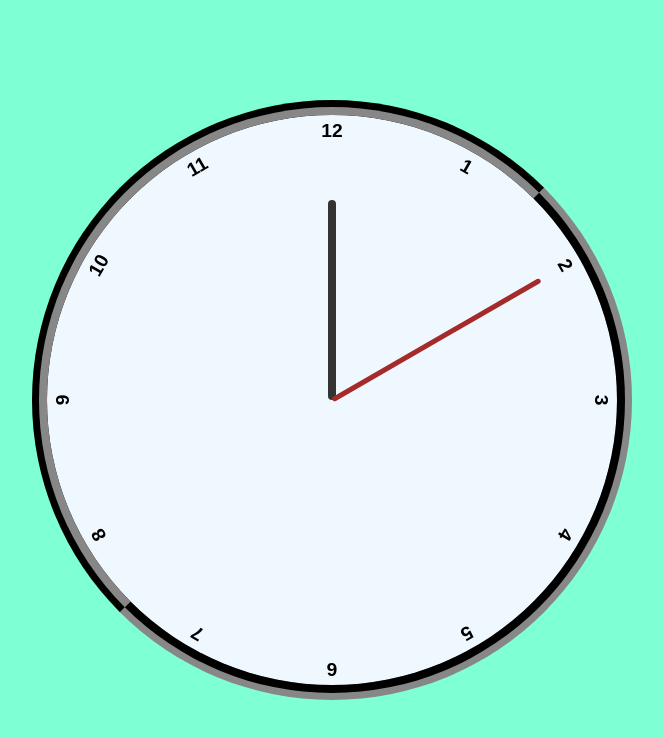
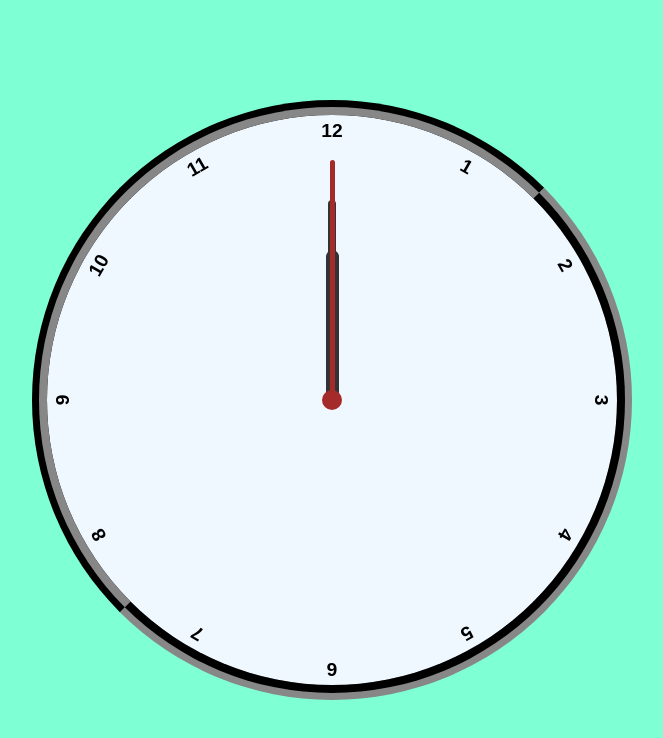
Before and after one commit to florianopolismarcelo/diversos-projetos, a plain HTML site: page projeto-relogio/index.html in a window 1280 px wide. Shown: the whole page, without its empty margins (308-971 px from the left). Drawn offline with Linux system fonts and the light colour scheme.

Commit message:
projeto relogio

```diff
--- a/projeto-relogio/css/style.css
+++ b/projeto-relogio/css/style.css
@@ -17,8 +17,8 @@ main {
   justify-content: center;
 }
 .clock {
-  width: 600px;
-  height: 600px;
+  min-width: 600px;
+  min-height: 600px;
   background-color: #f0f8ff;
   border-radius: 600px;
   border: 15px groove #333;
@@ -79,7 +79,7 @@ main {
   background-color: #a52a2a;
   position: absolute;
   border-radius: 5px;
-  transform: translate(0, -50%) rotate(60deg);
+  transform: translate(0, -50%);
   transform-origin: bottom center;
 }
 .minute-hand {
@@ -91,3 +91,19 @@ main {
   transform: translate(0, -50%);
   transform-origin: bottom center;
 }
+.hour-hand {
+  width: 13px;
+  height: 150px;
+  background-color: #333;
+  position: absolute;
+  border-radius: 13px;
+  transform: translate(0, -50%);
+  transform-origin: bottom center;
+}
+.center {
+  width: 20px;
+  height: 20px;
+  border-radius: 20px;
+  background-color: #a52a2a;
+  position: absolute;
+}
--- a/projeto-relogio/index.html
+++ b/projeto-relogio/index.html
@@ -7,7 +7,7 @@
     <script defer src="./js/script.js"></script>
     <title>Clock</title>
   </head>
-  <!-- Projeto youtube: https://www.youtube.com/watch?v=FJGNnYG50gA parei em 16:48ms continuar depois-->
+  <!-- Projeto youtube: https://www.youtube.com/watch?v=FJGNnYG50gA parei em 22:26ms continuar depois-->
   <body>
     <main>
       <!--Ao digitar div + . e nome da classe ele já cria uma div com class-->
@@ -16,6 +16,8 @@
         <div class="hour-hand"></div>
         <div class="minute-hand"></div>
         <div class="second-hand"></div>
+
+        <div class="center"></div>
 
         <!--Ao digitar div.number.number-$*12{$} ele cria 12 divs sequenciais de 1 a 12-->
         <div class="number number-1">1</div>
--- a/projeto-relogio/js/script.js
+++ b/projeto-relogio/js/script.js
@@ -0,0 +1,13 @@
+const hourHand = document.querySelector('.hour-hand');
+const minuteHand = document.querySelector(".minute-hand")
+const secondHand = document.querySelector(".second-hand")
+
+const getTime = () => {
+  const date = new Date()
+
+  return {
+    hours: date.getHours(),
+    minutes: date.getMinutes(),
+    seconds: date.getUTCSeconds(),
+  }
+}
```
